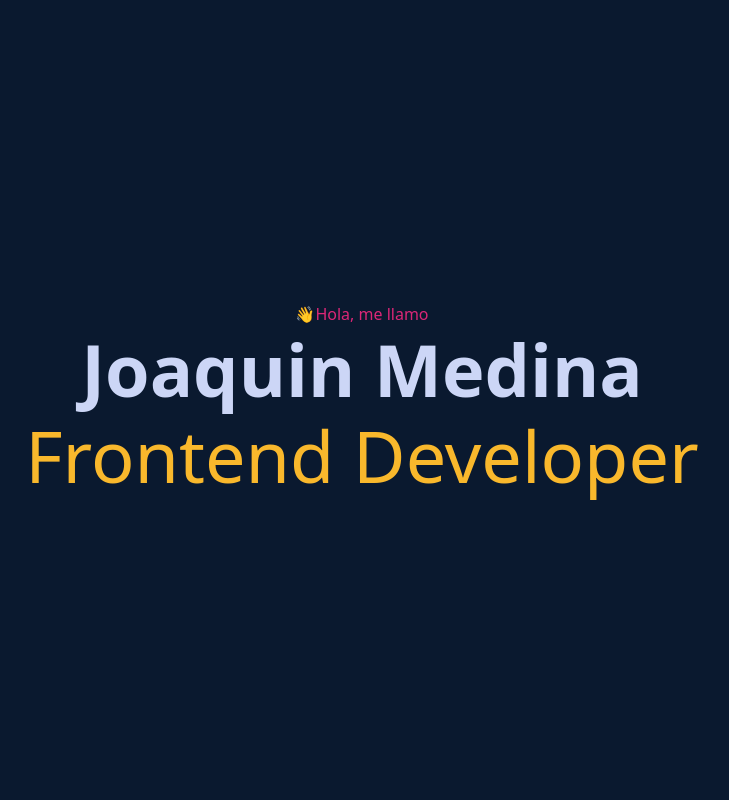
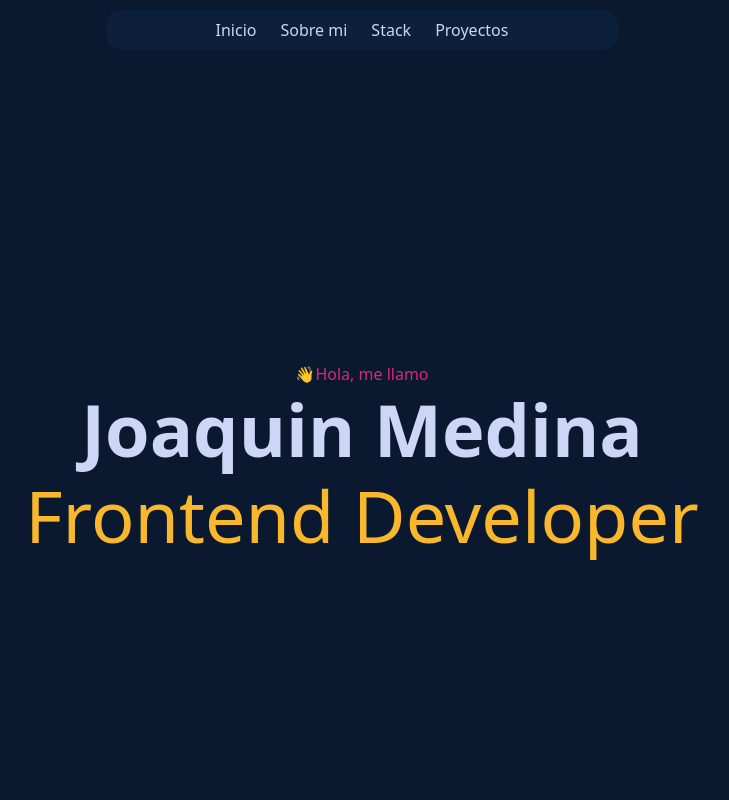
Before and after one commit to cacho-medina/portfolio, a React (Vite) app: page / in a window 1280 px wide. Shown: the top 800 px of the page, without its empty margins (278-1007 px from the left). Built offline with nearby package versions, Linux system fonts and the light colour scheme.

Commit message:
añadiendo estilos

```diff
--- a/src/App.css
+++ b/src/App.css
@@ -11,6 +11,7 @@ a {
     color: var(--grey) !important;
     text-decoration: none !important;
 }
+
 .grow {
     flex-grow: 1;
 }
@@ -38,17 +39,7 @@ a {
     text-align: justify;
     font-size: 0.9rem;
 }
-@media (min-width: 850px) {
-    .title {
-        font-size: 72px;
-    }
-    .subtitle {
-        font-size: 40px;
-    }
-    .about {
-        font-size: 1.1rem;
-    }
-}
+
 .border-pink {
     border-bottom: 5px solid var(--pink) !important;
 }
@@ -89,11 +80,68 @@ a {
 }
 .proyectoContainer {
     border: 1px solid var(--dark-grey) !important;
-    transition: all 0.5s ease-in-out;
-    &:hover {
-        transform: scale(1.03);
-    }
 }
 .desc {
     font-size: 0.95rem;
 }
+
+li {
+    list-style: none;
+}
+
+.header {
+    padding: 10px 0;
+    position: sticky !important;
+    top: 0 !important;
+    z-index: 10 !important;
+}
+
+.nav {
+    background: #0c1f3b;
+    border-radius: 15px;
+    width: 95%;
+    margin: 0 auto;
+    animation: enhance-header linear both;
+    animation-timeline: scroll(root);
+    animation-range: 0 150px;
+}
+
+@media (min-width: 850px) {
+    .title {
+        font-size: 72px;
+    }
+    .subtitle {
+        font-size: 40px;
+    }
+    .about {
+        font-size: 1.1rem;
+    }
+    .nav {
+        width: 40%;
+    }
+}
+
+@keyframes enhance-header {
+    to {
+        background: #22458274;
+        border: none;
+        backdrop-filter: blur(10px);
+    }
+}
+
+#proyectos .cardProyecto {
+    animation: reveal linear both;
+    animation-timeline: view();
+    animation-range: entry 15% cover 40%;
+}
+
+@keyframes reveal {
+    from {
+        opacity: 0;
+        scale: 0.9;
+    }
+    to {
+        opacity: 1;
+        scale: 1;
+    }
+}
--- a/src/App.jsx
+++ b/src/App.jsx
@@ -1,10 +1,12 @@
 import "./App.css";
 import Home from "./components/Home";
 import Footer from "./components/common/Footer";
+import NavBar from "./components/common/NavBar";
 
 function App() {
     return (
         <>
+            <NavBar />
             <Home />
             <Footer />
         </>
--- a/src/components/Home.jsx
+++ b/src/components/Home.jsx
@@ -5,14 +5,14 @@ import Proyectos from "./Proyectos";
 function Home() {
     return (
         <Container className="grow">
-            <section className="vh-100 d-flex flex-column justify-content-center align-items-center">
+            <section className="vh-100 d-flex flex-column justify-content-center align-items-center" id="inicio">
                 <p className="text-pink m-0">👋Hola, me llamo</p>
                 <h1 className="m-0 title fw-bold">Joaquin Medina</h1>
                 <h3 className="text-orange m-0 title text-center">
                     Frontend Developer
                 </h3>
             </section>
-            <section className="d-flex flex-column align-items-center">
+            <section className="d-flex flex-column align-items-center" id="about">
                 <h2 className="subtitle d-inline-block border-pink">About</h2>
                 <p className="my-4 about fw-medium px-1">
                     Soy Joaquin Medina, un entusiasta de la programación con una
@@ -34,10 +34,13 @@ function Home() {
                     (Upper Intermediate).
                 </p>
             </section>
-            <section className="d-flex flex-column align-items-center my-2">
+            <section className="d-flex flex-column align-items-center my-2" id="stack">
                 <Habilidades />
             </section>
-            <section className="d-flex flex-column align-items-center my-4">
+            <section
+                className="d-flex flex-column align-items-center my-4"
+                id="proyectos"
+            >
                 <Proyectos />
             </section>
         </Container>
--- a/src/components/ItemProyecto.jsx
+++ b/src/components/ItemProyecto.jsx
@@ -5,7 +5,7 @@ import Card from "react-bootstrap/Card";
 function ItemProyecto({ proyecto }) {
     const { name, desc, repo, url, img } = proyecto;
     return (
-        <Card className="col-12 col-sm-8 col-md-5 m-1 bg-light-blue px-0 text-grey proyectoContainer">
+        <Card className="col-12 col-sm-8 col-md-5 m-1 bg-light-blue px-0 text-grey proyectoContainer cardProyecto">
             <Card.Img variant="top" src={img} className="card-img" alt={`imagen proyecto ${name}`}/>
             <Card.Body className="d-flex flex-column justify-content-between align-items-center">
                 <Card.Title className="display-6 text-center pointer-normal">
--- /dev/null
+++ b/src/components/common/NavBar.jsx
@@ -0,0 +1,24 @@
+function NavBar() {
+    return (
+        <header className="header">
+            <nav className="nav py-2">
+                <ul className="d-flex flex-row align-items-center justify-content-center px-0 my-0 gap-3 gap-lg-4 mx-auto">
+                    <li>
+                        <a href="#inicio">Inicio</a>
+                    </li>
+                    <li>
+                        <a href="#about">Sobre mi</a>
+                    </li>
+                    <li>
+                        <a href="#stack">Stack</a>
+                    </li>
+                    <li>
+                        <a href="#proyectos">Proyectos</a>
+                    </li>
+                </ul>
+            </nav>
+        </header>
+    );
+}
+
+export default NavBar;
--- a/src/index.css
+++ b/src/index.css
@@ -21,6 +21,7 @@ html {
         Segoe UI, Roboto, Helvetica Neue, Arial, Noto Sans, sans-serif,
         "Apple Color Emoji", "Segoe UI Emoji", Segoe UI Symbol,
         "Noto Color Emoji";
+    scroll-behavior: smooth;
 }
 @media (prefers-color-scheme: light) {
     :root {
```
